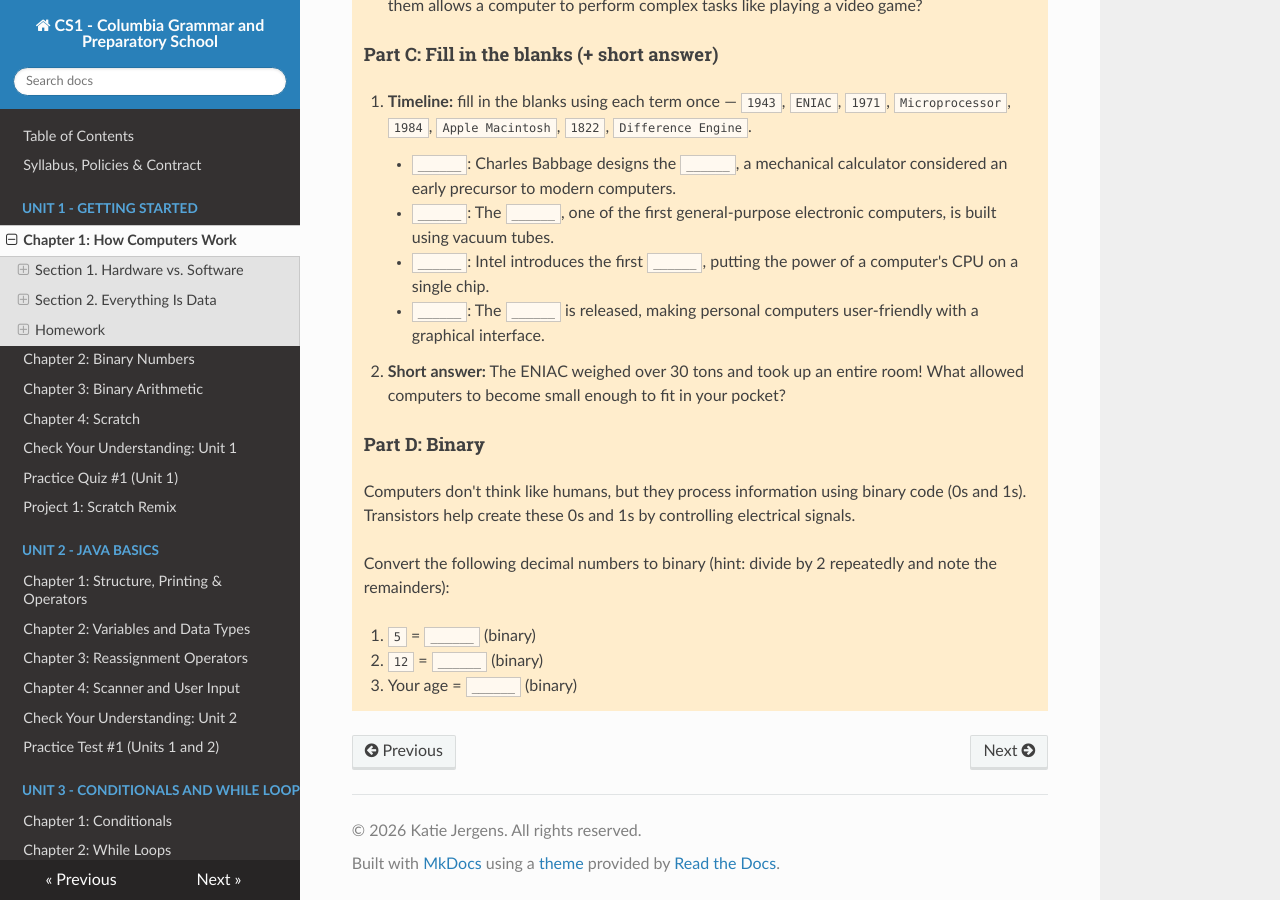
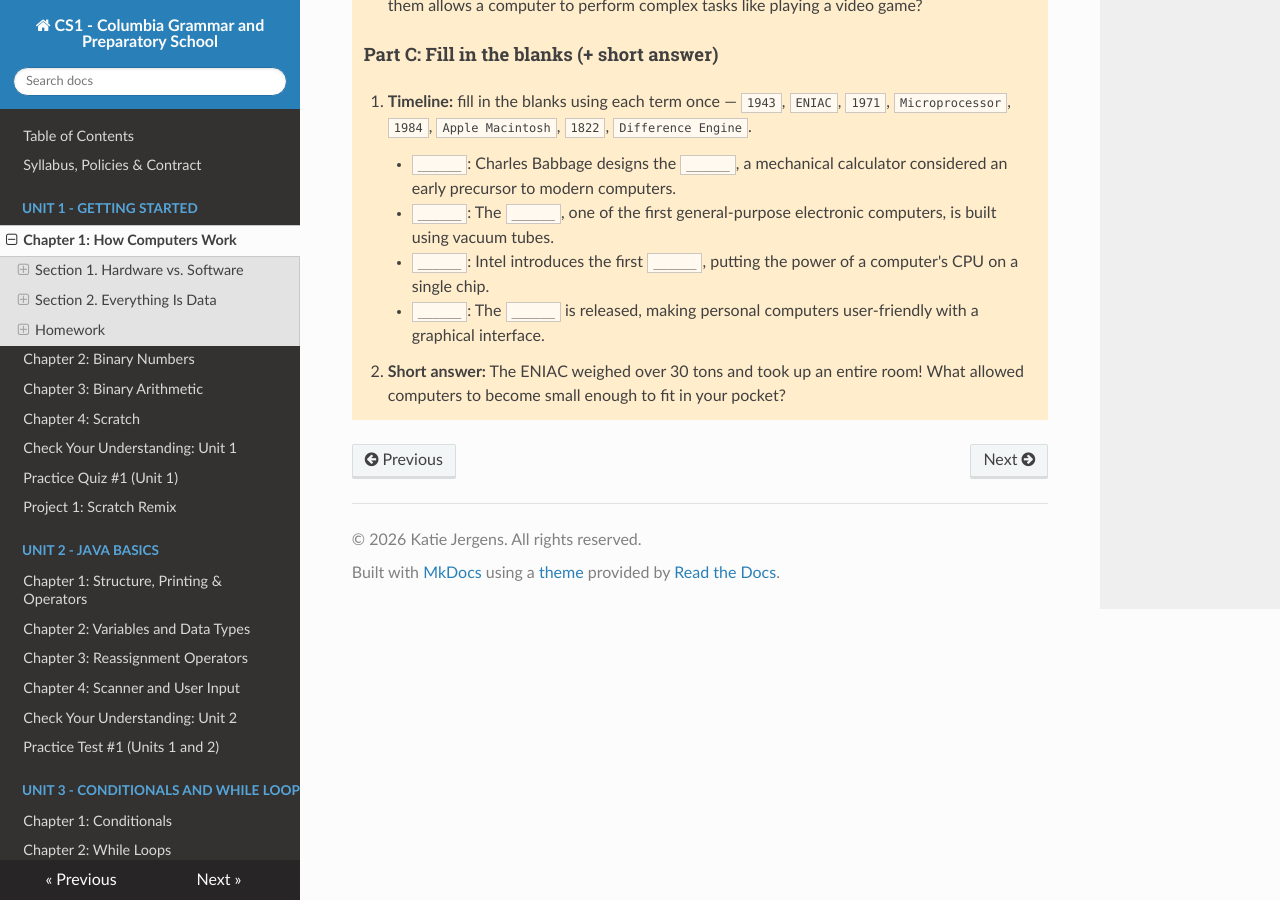
Before and after one commit to kjergens/cs1-site, an MkDocs documentation site: the page built from docs/unit1/notes_01_how_computers_work.md, in a window 1280 px wide and 900 px high, scrolled down 2501 px. Built offline with MkDocs 1.6.1, drawn with Linux system fonts in a browser that asks for light colours; nearby versions of some CDN libraries.

Commit message:
shorten hw

```diff
--- a/docs/unit1/notes_01_how_computers_work.md
+++ b/docs/unit1/notes_01_how_computers_work.md
@@ -93,12 +93,3 @@ When your program stores the String `"Hello"`, the computer stores the numbers `
 	    - `______`: Intel introduces the first `______`, putting the power of a computer's CPU on a single chip.
 	    - `______`: The `______` is released, making personal computers user-friendly with a graphical interface.
 	2. **Short answer:** The ENIAC weighed over 30 tons and took up an entire room! What allowed computers to become small enough to fit in your pocket?
-
-	#### Part D: Binary
-	Computers don't think like humans, but they process information using binary code (0s and 1s). Transistors help create these 0s and 1s by controlling electrical signals.
-
-	Convert the following decimal numbers to binary (hint: divide by 2 repeatedly and note the remainders):
-
-	1. `5` = `______` (binary)
-	2. `12` = `______` (binary)
-	3. Your age = `______` (binary)
```
